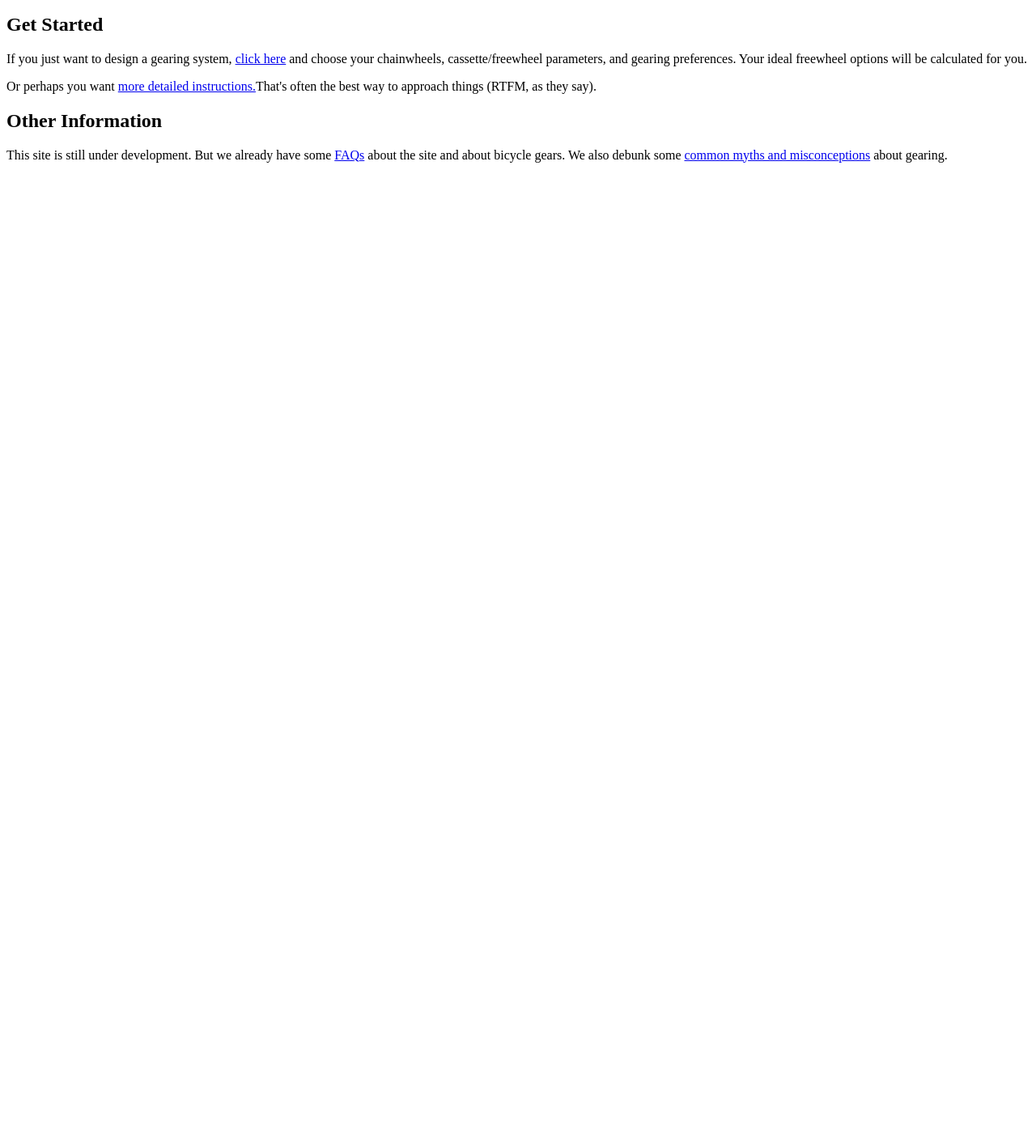
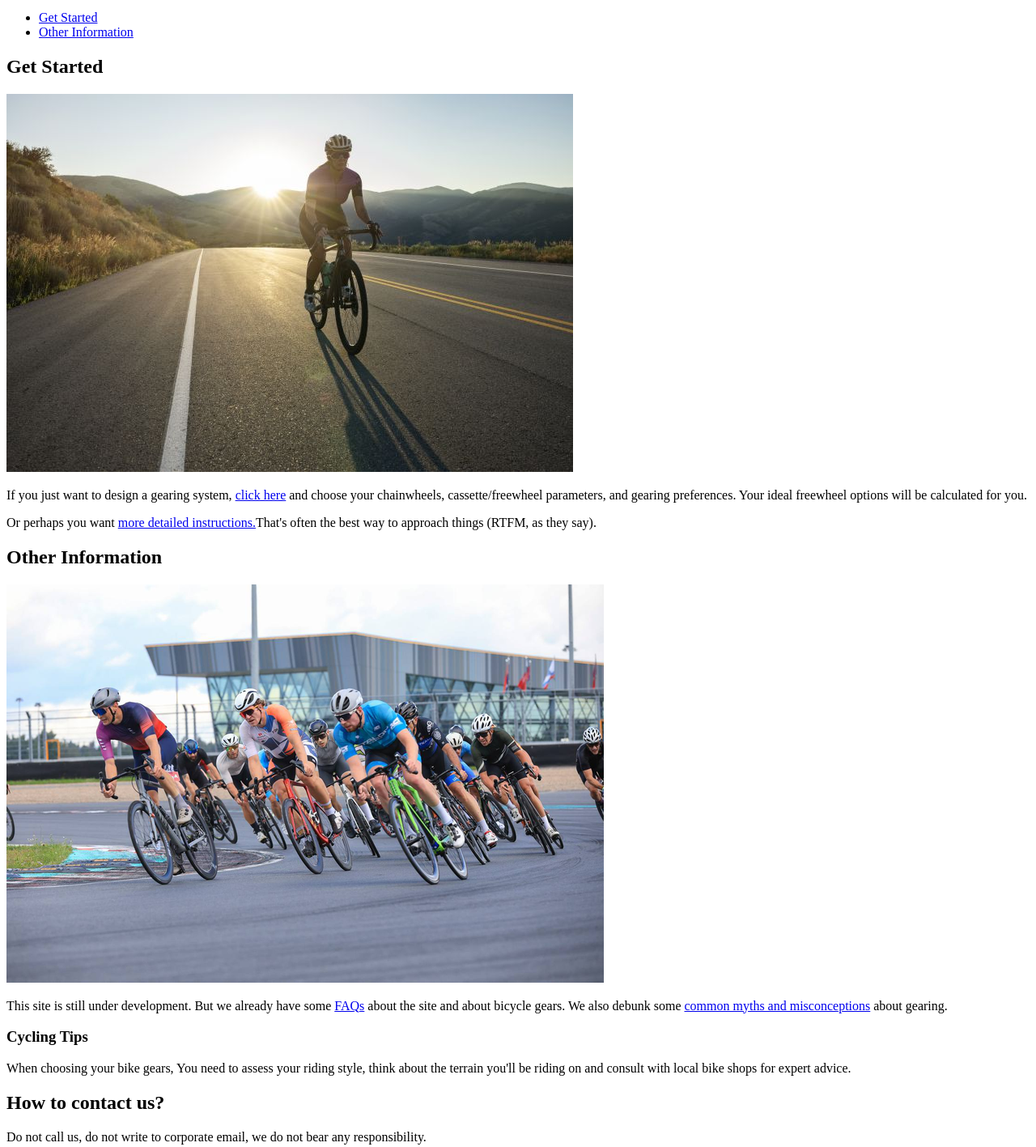
Before and after one commit to iwqi11/refactoring_website, a plain HTML site: page sitemilk/index.html in a window 1280 px wide. Shown: the part 101-1518 px from the top of the page at 81% size. Before the commit the page ends 800 px from the top, so only its background shows below. Drawn offline with Linux system fonts and the light colour scheme.

Commit message:
Add files via upload

```diff
--- a/sitemilk/index.html
+++ b/sitemilk/index.html
@@ -14,20 +14,39 @@
             <p>Bestcogs.com is your one-stop site for designing bicycle gearing systems.
             We aim to offer a simple, flexible interface that will let you design
             an optimal gear setup for your bike.</p>
+        <nav>
+            <ul>
+                <li><a href="#get-started">Get Started</a></li>
+                <li><a href="#other-information">Other Information</a></li>
+            </ul>
+        </nav>
     </header>
     <main>
+        <article>
+            <section>
                 <h2>Get Started</h2>
+                    <img src="img/cycle1.jpg" alt="Cycle"/>
                     <p>If you just want to design a gearing system, <a href="https://itcorp.com/gears.html">click here</a> and choose your chainwheels,
                         cassette/freewheel parameters, and gearing preferences.
                         Your ideal freewheel options will be calculated for you.</p>
                     <p>Or perhaps you want <a href="https://itcorp.com/instructions.html">more detailed
                         instructions.</a>That's often the best way to approach things
                         (RTFM, as they say).</p>
+            </section>
+            <section>
+                <h2>Other Information</h2>
+                    <img src="img/cycle3.png" alt="Cycle"/>
+                    <p>This site is still under development. But we already have some <a href="https://itcorp.com/faqs.html">FAQs</a> about the site and about bicycle gears. We also debunk some <a href="https://itcorp.com/myths.html">common myths and misconceptions</a> about gearing.</p>
+            </section>
+        </article>
+        <aside>
+            <h3>Cycling Tips</h3>
+                <p>When choosing your bike gears, You need to assess your riding style, think about the terrain you'll be riding on and consult with local bike shops for expert advice.</p>
+        </aside>
     </main>
     <footer>
-        <h2>Other Information</h2>
-            <p>This site is still under development. But we already have some <a href="https://itcorp.com/faqs.html">FAQs</a> about the site and about bicycle gears. We also debunk some <a href="https://itcorp.com/myths.html">common myths and misconceptions</a> about gearing.</p>
+        <h2>How to contact us?</h2>
+            <p>Do not call us, do not write to corporate email, we do not bear any responsibility.</p>
     </footer>
-
 </body>
 </html>
```
Also changed, not shown: sitemilk/img/cycle1.jpg (added), sitemilk/img/cycle2.jpg (added), sitemilk/img/cycle3.png (added). Lines whose indentation alone changed are shown as unchanged.
